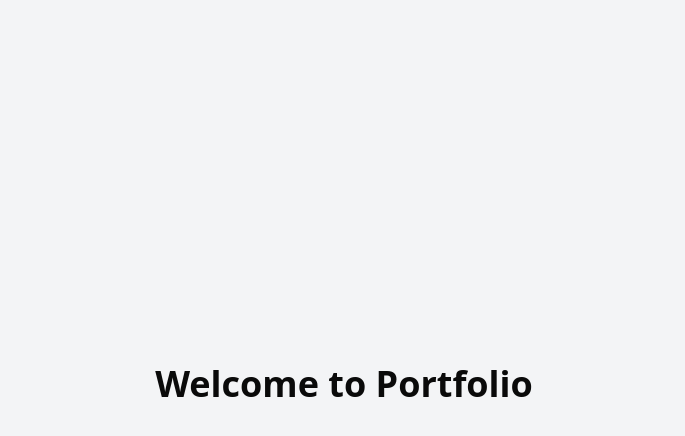
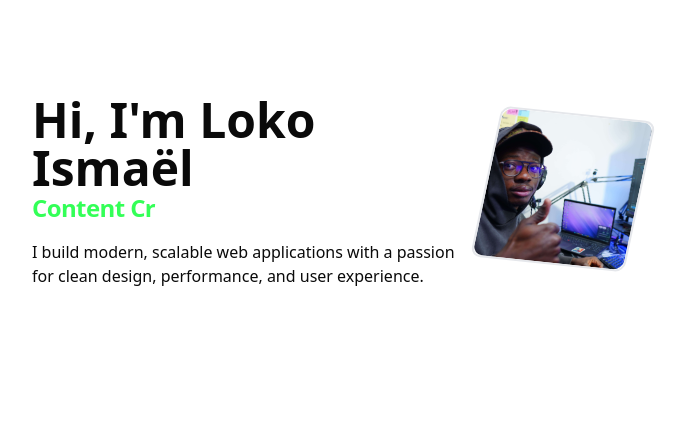
Before and after one commit to Lil-Code30/who-am-i, a React (Vite) app: page / in a window 1280 px wide. Shown: the top 436 px of the page, without its empty margins (296-981 px from the left). Built offline with nearby package versions, Linux system fonts and the light colour scheme.

Commit message:
added the header

```diff
--- /dev/null
+++ b/jsrepo.json
@@ -0,0 +1,12 @@
+{
+  "$schema": "https://unpkg.com/jsrepo@2.4.5/schemas/project-config.json",
+  "repos": ["https://reactbits.dev/ts/default"],
+  "includeTests": false,
+  "includeDocs": false,
+  "watermark": true,
+  "formatter": "prettier",
+  "configFiles": {},
+  "paths": {
+    "*": "./src/blocks"
+  }
+}
--- a/package.json
+++ b/package.json
@@ -14,6 +14,7 @@
     "@tailwindcss/vite": "^4.1.11",
     "class-variance-authority": "^0.7.1",
     "clsx": "^2.1.1",
+    "gsap": "^3.13.0",
     "lucide-react": "^0.539.0",
     "react": "^19.1.1",
     "react-dom": "^19.1.1",
--- a/src/App.tsx
+++ b/src/App.tsx
@@ -1,8 +1,10 @@
+import Header from "./components/Header";
+
 function App() {
   return (
-    <div className="min-h-screen flex items-center justify-center bg-gray-100">
-      <h1 className="text-4xl font-bold mb-8">Welcome to Portfolio</h1>
-    </div>
+    <>
+      <Header />
+    </>
   );
 }
 
--- /dev/null
+++ b/src/blocks/TextAnimations/TextType/TextType.tsx
@@ -0,0 +1,205 @@
+/*
+	Installed from https://reactbits.dev/ts/tailwind/
+*/
+
+"use client";
+
+import { useEffect, useRef, useState, createElement } from "react";
+import type { ElementType } from "react";
+import { gsap } from "gsap";
+
+interface TextTypeProps {
+  className?: string;
+  showCursor?: boolean;
+  hideCursorWhileTyping?: boolean;
+  cursorCharacter?: string | React.ReactNode;
+  cursorBlinkDuration?: number;
+  cursorClassName?: string;
+  text: string | string[];
+  as?: ElementType;
+  typingSpeed?: number;
+  initialDelay?: number;
+  pauseDuration?: number;
+  deletingSpeed?: number;
+  loop?: boolean;
+  textColors?: string[];
+  variableSpeed?: { min: number; max: number };
+  onSentenceComplete?: (sentence: string, index: number) => void;
+  startOnVisible?: boolean;
+  reverseMode?: boolean;
+}
+
+const TextType = ({
+  text,
+  as: Component = "div",
+  typingSpeed = 50,
+  initialDelay = 0,
+  pauseDuration = 2000,
+  deletingSpeed = 30,
+  loop = true,
+  className = "",
+  showCursor = true,
+  hideCursorWhileTyping = false,
+  cursorCharacter = "|",
+  cursorClassName = "",
+  cursorBlinkDuration = 0.5,
+  textColors = [],
+  variableSpeed,
+  onSentenceComplete,
+  startOnVisible = false,
+  reverseMode = false,
+  ...props
+}: TextTypeProps & React.HTMLAttributes<HTMLElement>) => {
+  const [displayedText, setDisplayedText] = useState("");
+  const [currentCharIndex, setCurrentCharIndex] = useState(0);
+  const [isDeleting, setIsDeleting] = useState(false);
+  const [currentTextIndex, setCurrentTextIndex] = useState(0);
+  const [isVisible, setIsVisible] = useState(!startOnVisible);
+  const cursorRef = useRef<HTMLSpanElement>(null);
+  const containerRef = useRef<HTMLElement>(null);
+
+  const textArray = Array.isArray(text) ? text : [text];
+
+  const getRandomSpeed = () => {
+    if (!variableSpeed) return typingSpeed;
+    const { min, max } = variableSpeed;
+    return Math.random() * (max - min) + min;
+  };
+
+  const getCurrentTextColor = () => {
+    if (textColors.length === 0) return "#ffffff";
+    return textColors[currentTextIndex % textColors.length];
+  };
+
+  useEffect(() => {
+    if (!startOnVisible || !containerRef.current) return;
+
+    const observer = new IntersectionObserver(
+      (entries) => {
+        entries.forEach((entry) => {
+          if (entry.isIntersecting) {
+            setIsVisible(true);
+          }
+        });
+      },
+      { threshold: 0.1 }
+    );
+
+    observer.observe(containerRef.current);
+    return () => observer.disconnect();
+  }, [startOnVisible]);
+
+  useEffect(() => {
+    if (showCursor && cursorRef.current) {
+      gsap.set(cursorRef.current, { opacity: 1 });
+      gsap.to(cursorRef.current, {
+        opacity: 0,
+        duration: cursorBlinkDuration,
+        repeat: -1,
+        yoyo: true,
+        ease: "power2.inOut",
+      });
+    }
+  }, [showCursor, cursorBlinkDuration]);
+
+  useEffect(() => {
+    if (!isVisible) return;
+
+    let timeout: NodeJS.Timeout;
+
+    const currentText = textArray[currentTextIndex];
+    const processedText = reverseMode
+      ? currentText.split("").reverse().join("")
+      : currentText;
+
+    const executeTypingAnimation = () => {
+      if (isDeleting) {
+        if (displayedText === "") {
+          setIsDeleting(false);
+          if (currentTextIndex === textArray.length - 1 && !loop) {
+            return;
+          }
+
+          if (onSentenceComplete) {
+            onSentenceComplete(textArray[currentTextIndex], currentTextIndex);
+          }
+
+          setCurrentTextIndex((prev) => (prev + 1) % textArray.length);
+          setCurrentCharIndex(0);
+          timeout = setTimeout(() => {}, pauseDuration);
+        } else {
+          timeout = setTimeout(() => {
+            setDisplayedText((prev) => prev.slice(0, -1));
+          }, deletingSpeed);
+        }
+      } else {
+        if (currentCharIndex < processedText.length) {
+          timeout = setTimeout(
+            () => {
+              setDisplayedText(
+                (prev) => prev + processedText[currentCharIndex]
+              );
+              setCurrentCharIndex((prev) => prev + 1);
+            },
+            variableSpeed ? getRandomSpeed() : typingSpeed
+          );
+        } else if (textArray.length > 1) {
+          timeout = setTimeout(() => {
+            setIsDeleting(true);
+          }, pauseDuration);
+        }
+      }
+    };
+
+    if (currentCharIndex === 0 && !isDeleting && displayedText === "") {
+      timeout = setTimeout(executeTypingAnimation, initialDelay);
+    } else {
+      executeTypingAnimation();
+    }
+
+    return () => clearTimeout(timeout);
+  }, [
+    currentCharIndex,
+    displayedText,
+    isDeleting,
+    typingSpeed,
+    deletingSpeed,
+    pauseDuration,
+    textArray,
+    currentTextIndex,
+    loop,
+    initialDelay,
+    isVisible,
+    reverseMode,
+    variableSpeed,
+    onSentenceComplete,
+  ]);
+
+  const shouldHideCursor =
+    hideCursorWhileTyping &&
+    (currentCharIndex < textArray[currentTextIndex].length || isDeleting);
+
+  return createElement(
+    Component,
+    {
+      ref: containerRef,
+      className: `inline-block whitespace-pre-wrap tracking-tight ${className}`,
+      ...props,
+    },
+    <span className="inline" style={{ color: getCurrentTextColor() }}>
+      {displayedText}
+    </span>,
+    showCursor && (
+      <span
+        ref={cursorRef}
+        className={`ml-1 inline-block opacity-100 ${
+          shouldHideCursor ? "hidden" : ""
+        } ${cursorClassName}`}
+      >
+        {cursorCharacter}
+      </span>
+    )
+  );
+};
+
+export default TextType;
--- /dev/null
+++ b/src/components/Header.tsx
@@ -0,0 +1,36 @@
+import TextType from "../blocks/TextAnimations/TextType/TextType";
+
+const Header = () => {
+  return (
+    <header className="flex relative min-h-[200px] md:min-h-[180px]">
+      <div className="z-10 flex-1 pr-4 md:pr-48">
+        <p className="text-3xl md:text-5xl font-bold">
+          <span>Hi, I'm Loko Ismaël</span>{" "}
+        </p>
+        {"  "}
+        <TextType
+          text={["Full Stack Developer", "Content Creator", "Twitch Streamer"]}
+          typingSpeed={100}
+          pauseDuration={1800}
+          className=" font-bold text-2xl"
+          textColors={["#FF5733", "#33FF57", "#3357FF"]}
+          showCursor={true}
+          cursorCharacter="_"
+        />
+        <p className="mt-4">
+          I build modern, scalable web applications with a passion for clean
+          design, performance, and user experience.
+        </p>
+      </div>
+      <div className="absolute rounded-lg border-2 border-gray-200 top-0 right-0 mt-4 mr-4 z-5 hidden md:block rotate-12 -skew-y-6 transition-all duration-500 ease-in-out hover:rotate-0 hover:skew-y-0 hover:scale-105 cursor-pointer">
+        <img
+          src="./images/pp.jpg"
+          alt="Profile"
+          className="rounded-lg w-[150px] h-[150px] object-cover"
+        />
+      </div>
+    </header>
+  );
+};
+
+export default Header;
--- a/src/index.css
+++ b/src/index.css
@@ -115,6 +115,6 @@
     @apply border-border outline-ring/50;
   }
   body {
-    @apply bg-background text-foreground;
+    @apply bg-background text-foreground min-h-screen font-sans antialiased max-w-2xl mx-auto py-12 sm:py-24 px-3 md:px-6;
   }
 }
```
Also changed, not shown: public/images/pp.jpg (added), 1 other file (tests, documents, lock files or other folders).
